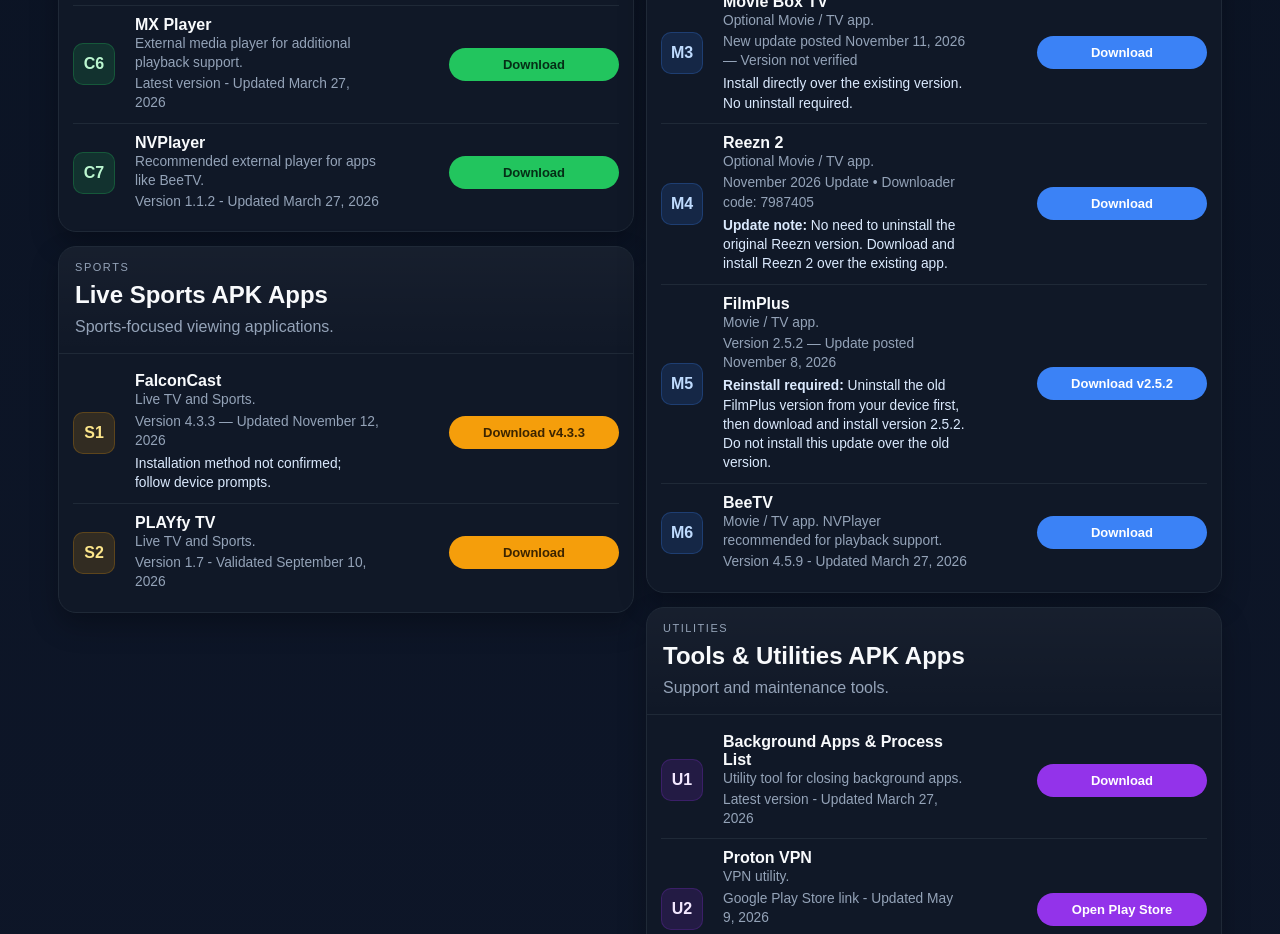
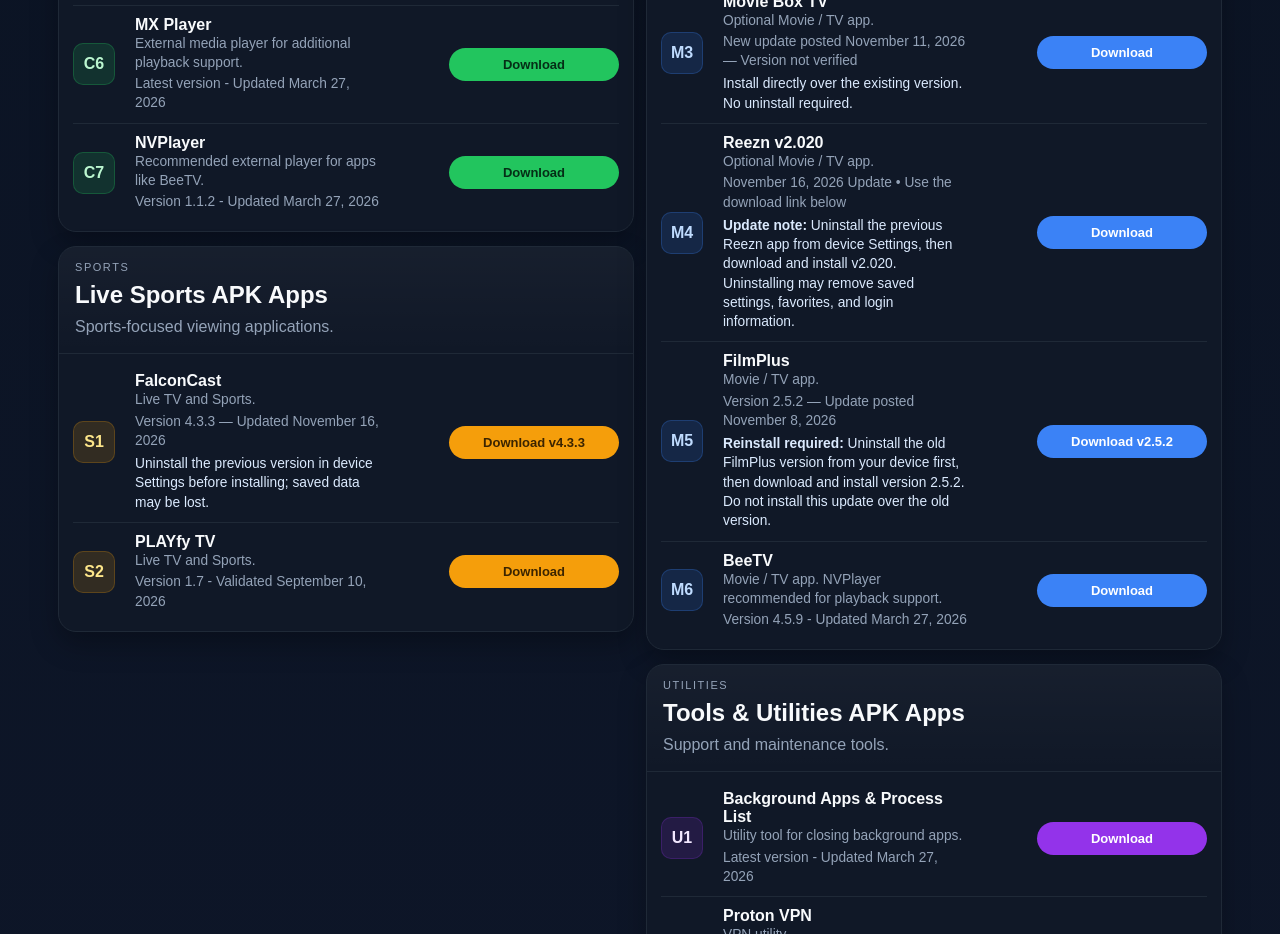
Before and after one commit to tgarrett10/4myIPTVservice-device-app-center, a plain HTML site: page admin-apk-library.html in a window 1280 px wide. Shown: the part 1800-2734 px from the top of the page. Drawn offline with Linux system fonts and the light colour scheme.

Commit message:
Update app details for FalconCast and Reezn
Updated app details for FalconCast and Reezn, including version numbers and installation notes.

```diff
--- a/admin-apk-library.html
+++ b/admin-apk-library.html
@@ -169,7 +169,7 @@ ul.clean li{margin:0 0 6px}
 <div class="sub">Sports-focused viewing applications.</div>
 </div>
 <div class="appgrid">
-<div class="approw app-row"><div class="order sports">S1</div><div><div class="appname">FalconCast</div><div class="small">Live TV and Sports.</div><div class="small meta">Version 4.3.3 — Updated November 12, 2026</div><div class="small note">Installation method not confirmed; follow device prompts.</div></div><div class="actions"><a class="btn goldbtn" href="https://www.mediafire.com/file/4t3y9qdy4u6qka0/FalconCast(V4.3.3).apk/file" rel="noopener noreferrer" target="_blank">Download v4.3.3</a></div></div><div class="approw app-row"><div class="order sports">S2</div><div><div class="appname">PLAYfy TV</div><div class="small">Live TV and Sports.</div><div class="small meta">Version 1.7 - Validated September 10, 2026</div></div><div class="actions"><a class="btn goldbtn" href="https://dlplayfy.pages.dev/archive/PLAYFy-TV-V1.7.apk" rel="noopener noreferrer" target="_blank">Download</a></div></div>
+<div class="approw app-row"><div class="order sports">S1</div><div><div class="appname">FalconCast</div><div class="small">Live TV and Sports.</div><div class="small meta">Version 4.3.3 — Updated November 16, 2026</div><div class="small note">Uninstall the previous version in device Settings before installing; saved data may be lost.</div></div><div class="actions"><a class="btn goldbtn" href="https://www.mediafire.com/file/4t3y9qdy4u6qka0/FalconCast(V4.3.3).apk/file" rel="noopener noreferrer" target="_blank">Download v4.3.3</a></div></div><div class="approw app-row"><div class="order sports">S2</div><div><div class="appname">PLAYfy TV</div><div class="small">Live TV and Sports.</div><div class="small meta">Version 1.7 - Validated September 10, 2026</div></div><div class="actions"><a class="btn goldbtn" href="https://dlplayfy.pages.dev/archive/PLAYFy-TV-V1.7.apk" rel="noopener noreferrer" target="_blank">Download</a></div></div>
 </div>
 </div>
 </div>
@@ -187,7 +187,7 @@ ul.clean li{margin:0 0 6px}
 <div class="approw app-row"><div class="order movie">M1</div><div><div class="appname">Flix Vision</div><div class="small">Optional Movie / TV app.</div><div class="small meta">Version 4.0.0r-2 — Update posted November 9, 2026</div><div class="small note">New improved release recommended by 4MyIPTV Service. Use the updated download link below.</div></div><div class="actions"><a class="btn playbtn" href="https://www.mediafire.com/file/z7h98e8ia0c6ise/flix-vision-400r-v4.0.0r-2.apk/file" rel="noopener noreferrer" target="_blank">Download</a></div></div>
 <div class="approw app-row"><div class="order movie">M2</div><div><div class="appname">Cinema HQ</div><div class="small">Optional Movie / TV app.</div><div class="small meta">Version 6.8 - Updated June 28, 2026</div></div><div class="actions"><a class="btn playbtn" href="https://www.mediafire.com/file/ppx4cqzw3nik99m/Cinema+HQ+v6.8.apk/file" rel="noopener noreferrer" target="_blank">Download</a></div></div>
 <div class="approw app-row"><div class="order movie">M3</div><div><div class="appname">Movie Box TV</div><div class="small">Optional Movie / TV app.</div><div class="small meta">New update posted November 11, 2026 — Version not verified</div><div class="small note">Install directly over the existing version. No uninstall required.</div></div><div class="actions"><a class="btn playbtn" href="https://pixeldrain.com/api/filesystem/dhbPQxTp" rel="noopener noreferrer" target="_blank">Download</a></div></div>
-<div class="approw app-row"><div class="order movie">M4</div><div><div class="appname">Reezn 2</div><div class="small">Optional Movie / TV app.</div><div class="small meta">November 2026 Update • Downloader code: 7987405</div><div class="small note"><strong>Update note:</strong> No need to uninstall the original Reezn version. Download and install Reezn 2 over the existing app.</div></div><div class="actions"><a class="btn playbtn" href="https://github.com/bedevlab/rdownload/releases/download/update/Reezn.apk" rel="noopener noreferrer" target="_blank">Download</a></div></div>
+<div class="approw app-row"><div class="order movie">M4</div><div><div class="appname">Reezn v2.020</div><div class="small">Optional Movie / TV app.</div><div class="small meta">November 16, 2026 Update • Use the download link below</div><div class="small note"><strong>Update note:</strong> Uninstall the previous Reezn app from device Settings, then download and install v2.020. Uninstalling may remove saved settings, favorites, and login information.</div></div><div class="actions"><a class="btn playbtn" href="https://pixeldrain.com/api/filesystem/snTcGFuF" rel="noopener noreferrer" target="_blank">Download</a></div></div>
 <div class="approw app-row"><div class="order movie">M5</div><div><div class="appname">FilmPlus</div><div class="small">Movie / TV app.</div><div class="small meta">Version 2.5.2 — Update posted November 8, 2026</div><div class="small note"><strong>Reinstall required:</strong> Uninstall the old FilmPlus version from your device first, then download and install version 2.5.2. Do not install this update over the old version.</div></div><div class="actions"><a class="btn playbtn" href="https://www.mediafire.com/file/psuoe1h9dt8x463/2.5.2.apk/file" rel="noopener noreferrer" target="_blank">Download v2.5.2</a></div></div>
 <div class="approw app-row"><div class="order movie">M6</div><div><div class="appname">BeeTV</div><div class="small">Movie / TV app. NVPlayer recommended for playback support.</div><div class="small meta">Version 4.5.9 - Updated March 27, 2026</div></div><div class="actions"><a class="btn playbtn" href="https://www.mediafire.com/file/5khvjyoz26umm0v/BeeTV_4.5.9_2459_06421d.apk/file" rel="noopener noreferrer" target="_blank">Download</a></div></div>
 </div>
```
